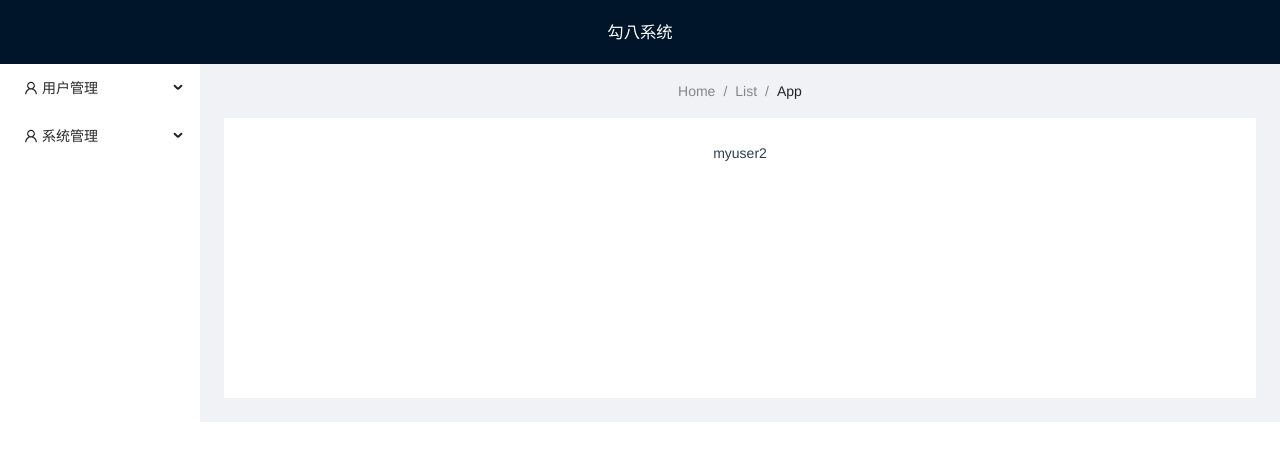
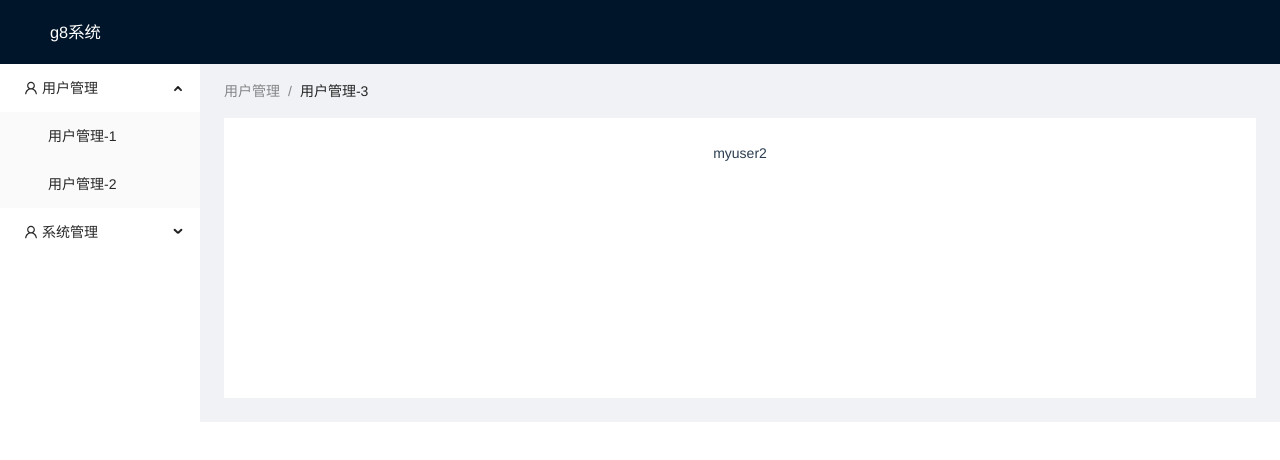
Before and after one commit to CaniceZ/antd-vue3, a Vue app: page /user/user-3 in a window 1280 px wide. Shown: the top 460 px of the page. Built offline with nearby package versions, Linux system fonts and the light colour scheme.

Commit message:
路由&面包屑完成

```diff
--- a/index.html
+++ b/index.html
@@ -4,7 +4,7 @@
     <meta charset="UTF-8" />
     <link rel="icon" href="/favicon.ico" />
     <meta name="viewport" content="width=device-width, initial-scale=1.0" />
-    <title>Vite App</title>
+    <title>g8</title>
   </head>
   <body>
     <div id="app"></div>
--- a/src/components/layout.vue
+++ b/src/components/layout.vue
@@ -2,58 +2,72 @@
   <a-layout>
     <a-layout-header class="header">
       <div class="logo" />
-      <h3 style="color: #fff">勾八系统</h3>
+      <h3 style="color: #fff">g8系统</h3>
     </a-layout-header>
     <a-layout>
       <a-layout-sider width="200" style="background: #fff">
         <a-menu
+          @click="toRouter"
           v-model:selectedKeys="selectedKeys2"
           v-model:openKeys="openKeys"
           mode="inline"
-          :style="{ height: '100%', borderRight: 0 }"
-        >
-           <a-sub-menu :key="item.path" v-for="item in userRoutes2" >
+          :style="{ height: '100%', borderRight: 0 }">
+           <a-sub-menu :key="item.path" v-for="item in userRoutes2">
             <template #title>
               <span>
                 <user-outlined />
                 {{item.meta.title}}
               </span>
             </template>
-            <a-menu-item v-for="item2 in item.children.filter(item3=>!item3.meta.isHidden)" :key="item2.path">{{item2.meta.title}}</a-menu-item>
+            <a-menu-item v-for="item2 in item.children.filter((item3:any)=>!item3.meta.isHidden)" :key="item2.path">{{item2.meta.title}}</a-menu-item>
           </a-sub-menu>
         </a-menu>
       </a-layout-sider>
       <a-layout style="padding: 0 24px 24px">
-        <a-breadcrumb style="margin: 16px 0">
-          <a-breadcrumb-item>Home</a-breadcrumb-item>
-          <a-breadcrumb-item>List</a-breadcrumb-item>
-          <a-breadcrumb-item>App</a-breadcrumb-item>
+        <a-breadcrumb style="margin: 16px 0;display: flex;">
+          <a-breadcrumb-item :key="title" v-for="title in $route.matched.map(it=>it.meta.title)">{{title}}</a-breadcrumb-item>
         </a-breadcrumb>
         <a-layout-content
           :style="{ background: '#fff', padding: '24px', margin: 0, minHeight: '280px' }"
         >
-          <router-view v-slot="{ Component }">
-            <transition>
+          <router-view v-slot="{ Component,route }">
             <keep-alive>
-              <component :is="Component" />
+              <component v-if="isKeepAlive" :key="route.path" :is="Component" />
             </keep-alive>
-            </transition>
+            <component  v-if="!isKeepAlive" :is="Component" />
           </router-view>
         </a-layout-content>
       </a-layout>
     </a-layout>
   </a-layout>
 </template>
-<script lang="ts" setup>
+<script lang="ts" setup name="LayOut">
   import { UserOutlined, LaptopOutlined, NotificationOutlined } from '@ant-design/icons-vue';
   import { userRoutes } from '../router';
-import { ref } from 'vue';
+  import { ref, computed } from 'vue';
+  import { useRouter, useRoute } from 'vue-router'
+  // import { RouteInter } from '../type/type'
   const userRoutes2 = ref<any>(userRoutes)
-const selectedKeys2 =ref<string[]>(['1'])
+  const router = useRouter()
+  const route = useRoute()
+  const selectedKeys2 =ref([route.matched[1].path]) // 二级菜单
   const collapsed = ref<boolean>(false)
-const openKeys = ref<string[]>(['sub1'])
+  const openKeys = ref([route.matched[0].path])  // 一级菜单
+  const isKeepAlive = computed(() => {
+    if (route.meta.keepAlive === undefined) {
+      return false
+    }
+    return route.meta.keepAlive
+  })
+  const toRouter =({ keyPath })=>{
+    router.push(keyPath.join("/"))
+    // console.log(item, key, keyPath)
+  }
 </script>
 <style>
+.header{
+  display: flex;
+}
 #components-layout-demo-top-side-2 .logo {
   float: left;
   width: 120px;
--- a/src/router/index.ts
+++ b/src/router/index.ts
@@ -1,33 +1,38 @@
 import { createRouter, createWebHistory } from 'vue-router'
-import MyUser from '../views/user/MyUser.vue'
-import MyUser2 from '../views/user/MyUser2.vue'
-import System from '../views/system/System.vue'
-import System2 from '../views/system/System2.vue'
-import LayOut from '../components/layout.vue'
+const MyUser = () => import('../views/user/MyUser.vue')
+const MyUser2 = () => import('../views/user/MyUser2.vue')
+const System = () => import('../views/system/System.vue')
+const System2 = () => import('../views/system/System2.vue')
+const LayOut = () => import('../components/layout.vue')
 const routes = [
   {
     path: '/user',
     component: LayOut,
+    name: 'User',
     meta:{
       title: "用户管理"
     },
     children:[
       {
-        path: '/user/user-1',
+        path: 'user-1',
+        name: 'User1',
         component: MyUser,
         meta:{
-          title: "用户管理-1"
+          title: "用户管理-1",
+          keepAlive: true
         },
       },
       {
-        path: '/user/user-2',
+        path: 'user-2',
+        name: 'User2',
         component: MyUser2,
         meta:{
           title: "用户管理-2"
         },
       },
       {
-        path: '/user/user-3',
+        path: 'user-3',
+        name: 'User3',
         component: MyUser2,
         meta:{
           title: "用户管理-3",
@@ -38,23 +43,27 @@ const routes = [
   },
   {
     path: '/system',
+    name: 'System',
     component: LayOut,
     meta:{
       title: "系统管理"
     },
     children:[
       {
-        path: '/system/system-1',
+        path: 'system-1',
+        name: 'System1',
         component: System,
         meta:{
-          title: "用户管理-1"
+          title: "系统管理-1",
+          keepAlive: true
         },
       },
       {
-        path: '/system/system-2',
+        path: 'system-2',
+        name: 'System2',
         component: System2,
         meta:{
-          title: "用户管理-2"
+          title: "系统管理-2"
         },
       },
     ]
--- /dev/null
+++ b/src/type/type.ts
@@ -0,0 +1,12 @@
+import type { DefineComponent } from 'vue'
+type MetaType = {
+  title: string,
+  isHidden?: boolean,
+  [key:string]: any
+}
+export interface RouteInter {
+  path: string,
+  component: DefineComponent,
+  children?: Array<MetaType>,
+  meta: MetaType
+}
--- a/src/views/user/MyUser.vue
+++ b/src/views/user/MyUser.vue
@@ -1,7 +1,7 @@
 <template>
     <div>myuser</div>
 </template>
-<script setup lang="ts">
+<script setup lang="ts" name="User1">
 import {onMounted} from "vue"
 onMounted(()=>{
     console.log('myuser')
--- a/src/views/user/MyUser2.vue
+++ b/src/views/user/MyUser2.vue
@@ -1,7 +1,7 @@
 <template>
     <div>myuser2</div>
 </template>
-<script setup lang="ts">
+<script setup lang="ts" name="User1">
 import {onMounted} from "vue"
 onMounted(()=>{
     console.log('myuser2')
```
Lines whose indentation alone changed are shown as unchanged.
